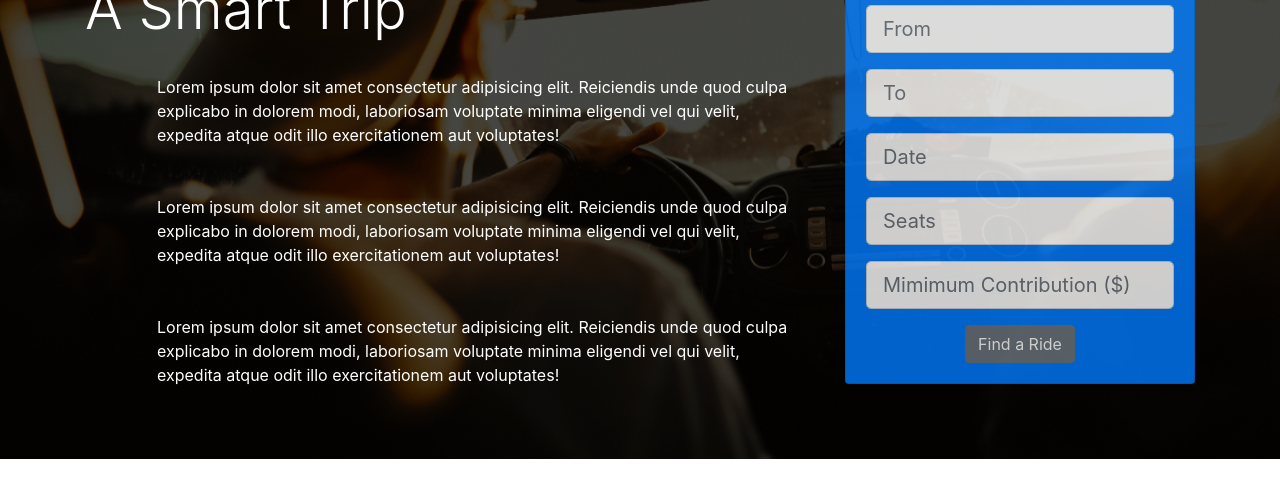
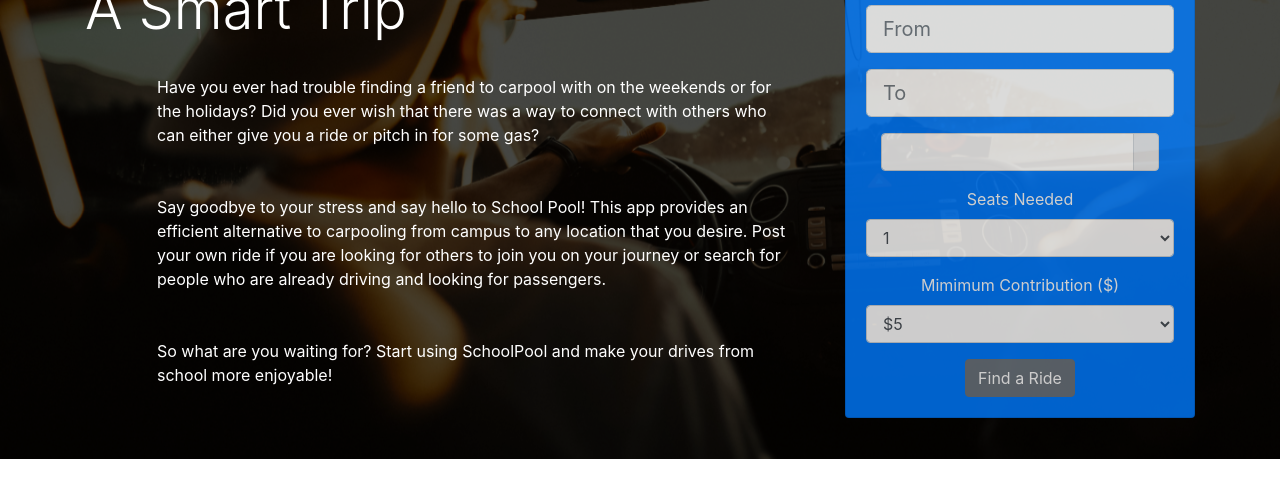
Before and after one commit to dkim85/SchoolPool, a website: page index.html in a window 1280 px wide. Shown: the part 241-738 px from the top of the page. Drawn offline with nearby package versions, Linux system fonts and the light colour scheme.

Commit message:
Danilo and Bernden Merge

```diff
--- a/index.html
+++ b/index.html
@@ -64,9 +64,7 @@
                                     <i class="fa fa-check"></i>
                                 </div>
                                 <div class="p-4 align-self-end">
-                                    Lorem ipsum dolor sit amet consectetur adipisicing elit. Reiciendis unde quod culpa explicabo in dolorem modi, laboriosam
-                                    voluptate minima eligendi vel qui velit, expedita atque odit illo exercitationem aut
-                                    voluptates!
+                                    Have you ever had trouble finding a friend to carpool with on the weekends or for the holidays? Did you ever wish that there was a way to connect with others who can either give you a ride or pitch in for some gas?
                                 </div>
                             </div>
 
@@ -75,9 +73,7 @@
                                     <i class="fa fa-check"></i>
                                 </div>
                                 <div class="p-4 align-self-end">
-                                    Lorem ipsum dolor sit amet consectetur adipisicing elit. Reiciendis unde quod culpa explicabo in dolorem modi, laboriosam
-                                    voluptate minima eligendi vel qui velit, expedita atque odit illo exercitationem aut
-                                    voluptates!
+                                    Say goodbye to your stress and say hello to School Pool! This app provides an efficient alternative to carpooling from campus to any location that you desire. Post your own ride if you are looking for others to join you on your journey or search for people who are already driving and looking for passengers.
                                 </div>
                             </div>
 
@@ -86,9 +82,7 @@
                                     <i class="fa fa-check"></i>
                                 </div>
                                 <div class="p-4 align-self-end">
-                                    Lorem ipsum dolor sit amet consectetur adipisicing elit. Reiciendis unde quod culpa explicabo in dolorem modi, laboriosam
-                                    voluptate minima eligendi vel qui velit, expedita atque odit illo exercitationem aut
-                                    voluptates!
+                                    So what are you waiting for? Start using SchoolPool and make your drives from school more enjoyable!
                                 </div>
                             </div>
                         </div>
@@ -103,14 +97,46 @@
                                         <div class="form-group">
                                             <input type="text" class="form-control form-control-lg" placeholder="To">
                                         </div>
+
+                                        <div class="container">
+
+
+                                                        <div class="form-group">
+                                                            <div class="input-group date" id="datetimepicker1" data-target-input="nearest">
+                                                                <input type="text" class="form-control datetimepicker-input" data-target="#datetimepicker1"/>
+                                                                <div class="input-group-append" data-target="#datetimepicker1" data-toggle="datetimepicker">
+                                                                    <div class="input-group-text"><i class="fa fa-calendar"></i></div>
+                                                                </div>
+                                                            </div>
+                                                        </div>
+
+                                                    <script type="text/javascript">
+                                                        $(function () {
+                                                            $('#datetimepicker1').datetimepicker();
+                                                        });
+                                                    </script>
+
+                                            </div>
+
                                         <div class="form-group">
-                                            <input type="text" class="form-control form-control-lg" placeholder="Date">
+                                            <label for="exampleFormControlSelect1">Seats Needed</label>
+                                            <select class="form-control" id="exampleFormControlSelect1">
+                                                <option>1</option>
+                                                <option>2</option>
+                                                <option>3</option>
+                                                <option>4</option>
+                                                <option>5</option>
+                                            </select>
                                         </div>
                                         <div class="form-group">
-                                            <input type="text" class="form-control form-control-lg" placeholder="Seats">
-                                        </div>
-                                        <div class="form-group">
-                                            <input type="text" class="form-control form-control-lg" placeholder="Mimimum Contribution ($)">
+                                            <label for="exampleFormControlSelect1">Mimimum Contribution ($)</label>
+                                            <select class="form-control" id="exampleFormControlSelect1">
+                                                <option>$5</option>
+                                                <option>$10</option>
+                                                <option>$15</option>
+                                                <option>$20</option>
+                                                <option>$25</option>
+                                            </select>
                                         </div>
                                         <a class="btn btn-secondary" href="#findaride" role="button">Find a Ride</a>
                                         </button>
@@ -127,4 +153,5 @@
 
 </body>
 
+
 </html>
```
Also changed, not shown: public/js/registration.html (added, +102 -0 lines).
